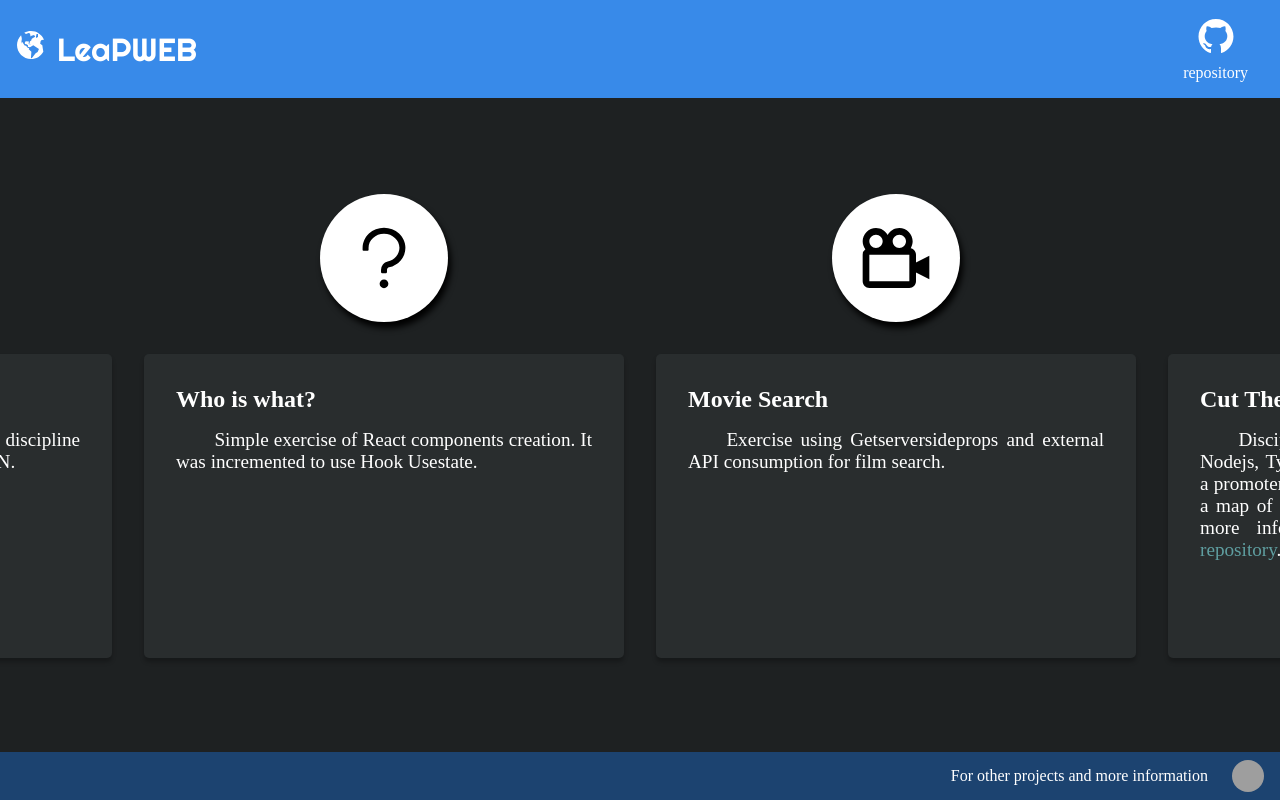
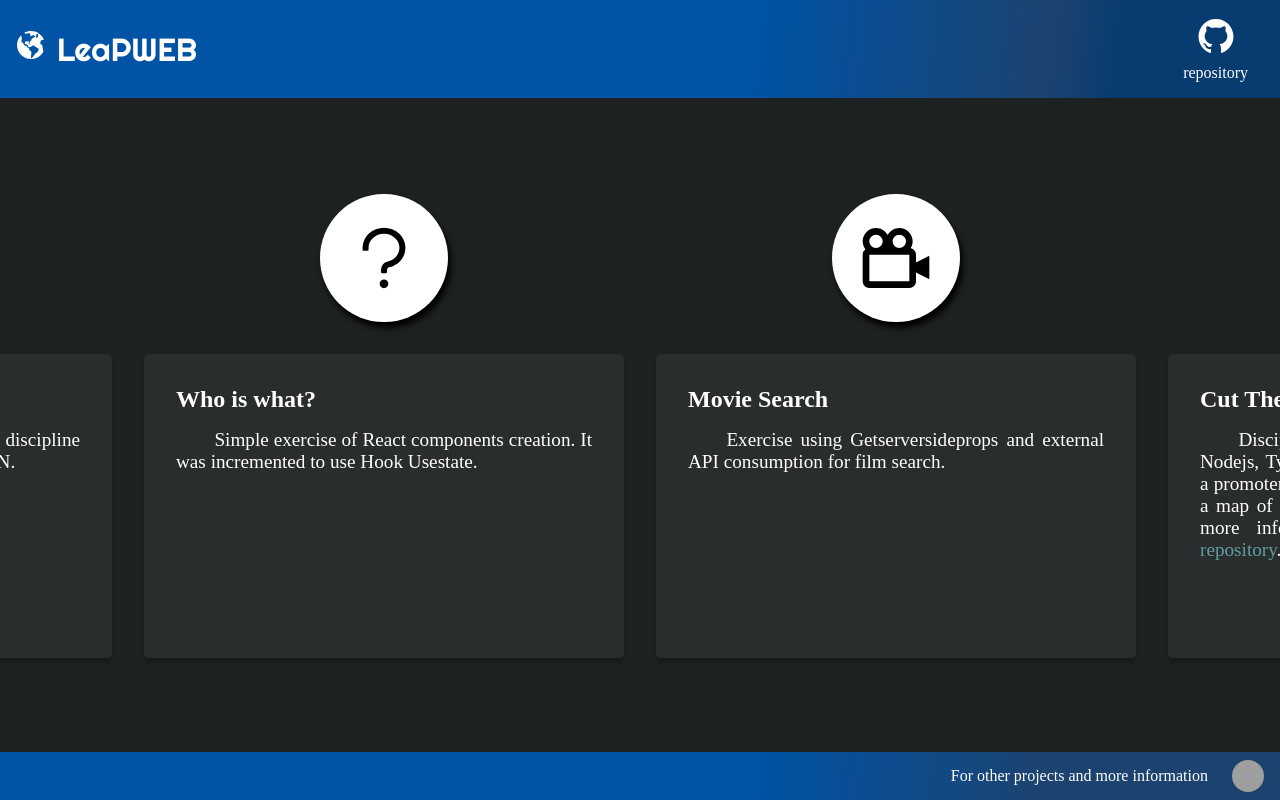
Before and after one commit to ZauJulio/LeaPWEB, a Next.js app in the folder src/: page / in a window 1280 px wide. Built offline with nearby package versions, Linux system fonts and the light colour scheme; grey boxes are pictures that could not be loaded.

Commit message:
new header and footer colors

```diff
--- a/src/styles/components/Footer.module.scss
+++ b/src/styles/components/Footer.module.scss
@@ -10,7 +10,7 @@
   display: flex;
   justify-content: flex-end;
   align-items: center;
-  background: var(--footer);
+  background: linear-gradient(97.28deg, var(--header) 59.08%, #1C4370 81.54%, var(--footer) 87.46%);
 
   a {
     img {
--- a/src/styles/components/Header.module.scss
+++ b/src/styles/components/Header.module.scss
@@ -1,5 +1,5 @@
 .headerContainer {
-  background: var(--header);
+  background: linear-gradient(97.28deg, var(--header) 59.08%, #1C4370 81.54%, #083B70 87.46%);
   color: var(--text);
 
   display: flex;
--- a/src/styles/globals.scss
+++ b/src/styles/globals.scss
@@ -8,7 +8,7 @@
 
 :root {
   --background: #1e2122;
-  --header: #388ae9;
+  --header: #0053A5;
   --footer: #1c4370;
   --text: #fff;
   --input: #182227;
```
